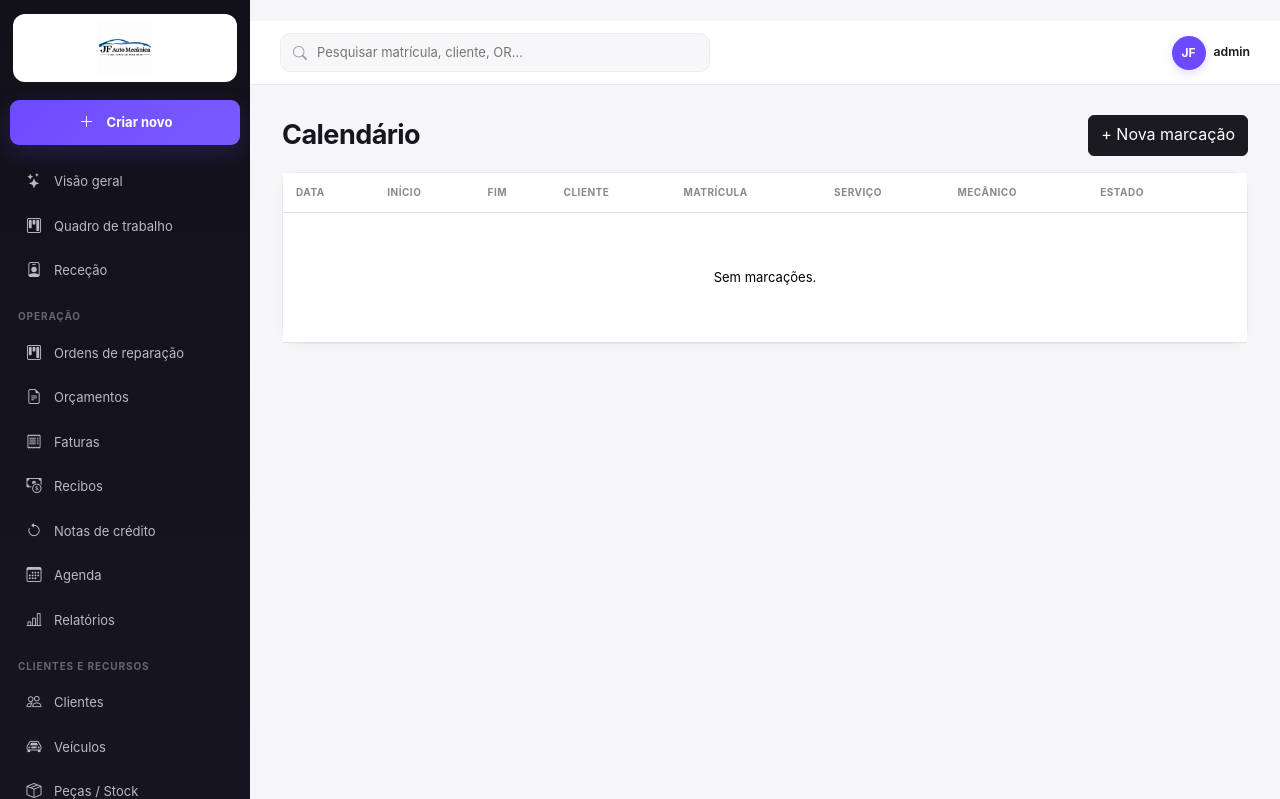
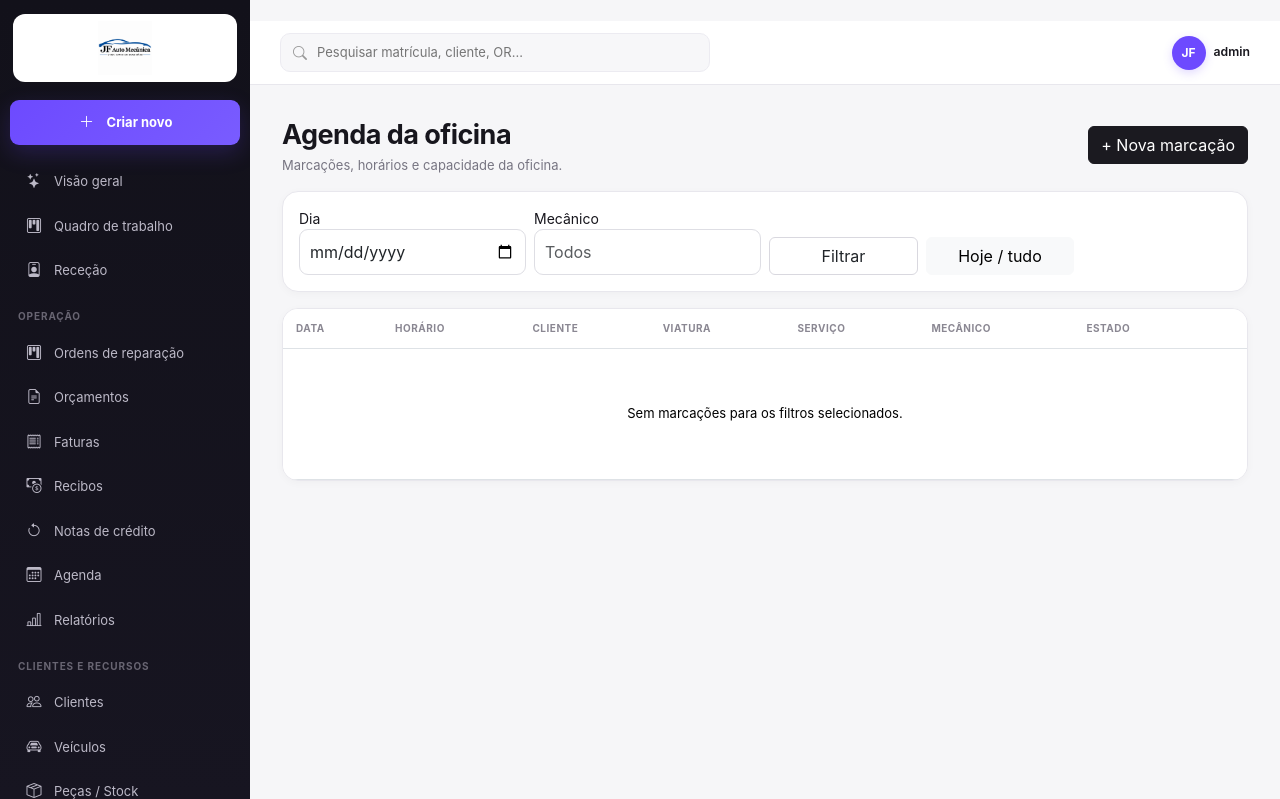
Before and after one commit to jorgefernandesauto-dotcom/JF-AUTO-OFICINA, a Flask app: page /agenda in a window 1280 px wide. Shown: the top 799 px of the page. Run offline with Flask 3, Linux system fonts and the light colour scheme; the visitor is signed in with stand-in values (Sample User, id 1); data comes from the database, SQL or seed files in the repository; data that the repository does not hold is empty.

Commit message:
Add files via upload

```diff
--- a/app.py
+++ b/app.py
@@ -421,7 +421,16 @@ def edit_service(id):
     return render_template('service_form.html',s=s,edit=True)
 
 @app.route('/agenda')
-def agenda(): return render_template('agenda.html',appointments=Appointment.query.order_by(Appointment.start_at).all())
+def agenda():
+    day=request.args.get('day','').strip(); mechanic=request.args.get('mechanic','').strip()
+    query=Appointment.query
+    if day:
+        try:
+            d=date.fromisoformat(day); query=query.filter(Appointment.start_at>=datetime.combine(d,datetime.min.time()), Appointment.start_at<datetime.combine(d,datetime.min.time()).replace(hour=23,minute=59,second=59))
+        except ValueError: day=''
+    if mechanic: query=query.filter(Appointment.mechanic.ilike(f'%{mechanic}%'))
+    appointments=query.order_by(Appointment.start_at).all()
+    return render_template('agenda.html',appointments=appointments,day=day,mechanic=mechanic)
 @app.route('/agenda/new',methods=['GET','POST'])
 def new_appointment():
     if request.method=='POST':
--- a/templates/agenda.html
+++ b/templates/agenda.html
@@ -1 +1,5 @@
-{% extends "base.html" %}{% block content %}<div class="d-flex justify-content-between mb-3"><div class="page-title">Calendário</div><a class="btn btn-dark" href="/agenda/new">+ Nova marcação</a></div><div class="cardx"><table class="table mb-0"><tr><th>Data</th><th>Início</th><th>Fim</th><th>Cliente</th><th>Matrícula</th><th>Serviço</th><th>Mecânico</th><th>Estado</th><th></th></tr>{% for a in appointments %}<tr><td>{{a.start_at.strftime('%d/%m/%Y')}}</td><td>{{a.start_at.strftime('%H:%M')}}</td><td>{{a.end_at.strftime('%H:%M') if a.end_at else '-'}}</td><td>{{a.client_name}}</td><td>{{a.plate or '-'}}</td><td>{{a.service or '-'}}</td><td>{{a.mechanic or '-'}}</td><td><span class="pill">{{a.status}}</span></td><td><a class="btn btn-sm btn-outline-dark" href="/agenda/{{a.id}}/edit">Editar</a></td></tr>{% else %}<tr><td colspan="9" class="empty">Sem marcações.</td></tr>{% endfor %}</table></div>{% endblock %}
+{% extends "base.html" %}{% block content %}
+<div class="d-flex justify-content-between align-items-center mb-3"><div><div class="page-title">Agenda da oficina</div><div class="muted">Marcações, horários e capacidade da oficina.</div></div><a class="btn btn-dark" href="/agenda/new">+ Nova marcação</a></div>
+<div class="cardx p-3 mb-3"><form class="row g-2 align-items-end"><div class="col-md-3"><label>Dia</label><input type="date" name="day" value="{{day}}" class="form-control"></div><div class="col-md-3"><label>Mecânico</label><input name="mechanic" value="{{mechanic}}" class="form-control" placeholder="Todos"></div><div class="col-md-2"><button class="btn btn-outline-dark w-100">Filtrar</button></div><div class="col-md-2"><a class="btn btn-light w-100" href="/agenda">Hoje / tudo</a></div></form></div>
+<div class="cardx p-0 overflow-hidden"><div class="table-responsive"><table class="table mb-0"><thead><tr><th>Data</th><th>Horário</th><th>Cliente</th><th>Viatura</th><th>Serviço</th><th>Mecânico</th><th>Estado</th><th></th></tr></thead><tbody>{% for a in appointments %}<tr><td>{{a.start_at.strftime('%d/%m/%Y')}}</td><td><strong>{{a.start_at.strftime('%H:%M')}}</strong>{% if a.end_at %} — {{a.end_at.strftime('%H:%M')}}{% endif %}</td><td>{{a.client_name}}</td><td>{{a.plate or '-'}}</td><td>{{a.service or '-'}}</td><td>{{a.mechanic or '-'}}</td><td><span class="pill">{{a.status}}</span></td><td><a class="btn btn-sm btn-outline-dark" href="/agenda/{{a.id}}/edit">Editar</a></td></tr>{% else %}<tr><td colspan="8" class="empty">Sem marcações para os filtros selecionados.</td></tr>{% endfor %}</tbody></table></div></div>
+{% endblock %}
--- a/templates/workboard.html
+++ b/templates/workboard.html
@@ -1,6 +1,6 @@
 {% extends "base.html" %}{% block content %}
 <style>
-.kanban-title{font-size:30px;font-weight:780;letter-spacing:-.035em}.kanban{display:grid;grid-template-columns:repeat(5,minmax(210px,1fr));gap:12px;overflow-x:auto;padding-bottom:8px}.lane{background:#f1f2f5;border:1px solid #e4e5e9;border-radius:14px;min-height:360px;padding:10px}.lane-head{display:flex;justify-content:space-between;align-items:center;padding:5px 5px 10px}.lane-head b{font-size:12px}.lane-count{background:#fff;border:1px solid #e1e2e6;border-radius:999px;padding:3px 8px;font-size:11px}.job-card{background:#fff;border:1px solid #e4e5e9;border-radius:11px;padding:13px;margin:8px 0;box-shadow:0 2px 5px #17161d08}.job-card:hover{box-shadow:0 5px 14px #17161d12}.job-card[draggable="true"]{cursor:grab}.lane.dragover{outline:2px dashed #6d4aff;outline-offset:-4px}.job-top{display:flex;justify-content:space-between;gap:8px}.plate{font-weight:800;font-size:13px}.job-client{font-size:12px;color:#6f6c76;margin-top:4px}.job-service{font-size:12px;margin-top:10px}.job-footer{display:flex;justify-content:space-between;align-items:center;margin-top:12px;color:#85818d;font-size:11px}.quick{display:flex;gap:7px;margin:16px 0}.quick .btn{border-radius:9px}.board-note{background:#fff;border:1px solid #e5e5ea;border-radius:12px;padding:13px 15px;color:#666;font-size:12px}
+.kanban-title{font-size:30px;font-weight:780;letter-spacing:-.035em}.kanban{display:grid;grid-template-columns:repeat(5,minmax(210px,1fr));gap:12px;overflow-x:auto;padding-bottom:8px}.lane{background:#f1f2f5;border:1px solid #e4e5e9;border-radius:14px;min-height:360px;padding:10px}.lane-head{display:flex;justify-content:space-between;align-items:center;padding:5px 5px 10px}.lane-head b{font-size:12px}.lane-count{background:#fff;border:1px solid #e1e2e6;border-radius:999px;padding:3px 8px;font-size:11px}.job-card{background:#fff;border:1px solid #e4e5e9;border-radius:11px;padding:13px;margin:8px 0;box-shadow:0 2px 5px #17161d08}.job-card:hover{box-shadow:0 5px 14px #17161d12}.job-card[draggable="true"]{cursor:grab}.lane.dragover{outline:2px dashed #6d4aff;outline-offset:-4px}.job-top{display:flex;justify-content:space-between;gap:8px}.plate{font-weight:800;font-size:13px}.job-client{font-size:12px;color:#6f6c76;margin-top:4px}.job-service{font-size:12px;margin-top:10px}.job-meta{display:flex;justify-content:space-between;gap:8px;margin-top:9px;color:#777;font-size:10px}.job-meta span{white-space:nowrap;overflow:hidden;text-overflow:ellipsis}.job-footer{display:flex;justify-content:space-between;align-items:center;margin-top:12px;color:#85818d;font-size:11px}.quick{display:flex;gap:7px;margin:16px 0}.quick .btn{border-radius:9px}.board-note{background:#fff;border:1px solid #e5e5ea;border-radius:12px;padding:13px 15px;color:#666;font-size:12px}
 @media(max-width:1200px){.kanban{grid-template-columns:repeat(5,250px)}}
 </style>
 <div class="d-flex justify-content-between align-items-center gap-3 mb-2"><div><div class="kanban-title">Quadro de trabalho</div><div class="muted">Visão em tempo real das viaturas, desde a entrada até à entrega.</div></div><a class="btn btn-dark" href="/orders/new"><i class="bi bi-plus-lg"></i> Nova reparação</a></div>
@@ -8,7 +8,7 @@
 <div class="kanban">
 {% set lanes=[('Agendado',['Agendado','Agendada','agendado']),('Diagnóstico',['Diagnóstico','Em diagnóstico','diagnostico']),('Em reparação',['Em reparação','Em Reparação','Em reparacao']),('A aguardar peça',['A aguardar peça','Aguardar peça','A aguardar peca']),('Pronto',['Pronto','Concluído','Concluido'])] %}
 {% for title, statuses in lanes %}<div class="lane" data-status="{{title}}" ondragover="allowDrop(event)" ondragleave="leaveDrop(event)" ondrop="dropOrder(event)"><div class="lane-head"><b>{{title}}</b><span class="lane-count">{% set ns=namespace(n=0) %}{% for o in active_orders %}{% if o.status in statuses %}{% set ns.n=ns.n+1 %}{% endif %}{% endfor %}{{ns.n}}</span></div>
-{% for o in active_orders %}{% if o.status in statuses %}<a href="/orders/{{o.id}}" class="text-decoration-none text-dark"><div class="job-card" draggable="true" data-id="{{o.id}}" ondragstart="dragOrder(event)"><div class="job-top"><span class="plate">{{o.plate or 'Sem matrícula'}}</span><span class="smallcaps">#{{o.number}}</span></div><div class="job-client">{{o.client_name or 'Cliente sem nome'}}</div><div class="job-service">{{o.notes or 'Ordem de reparação'}}</div><div class="job-footer"><span>{{o.km or 0}} km</span><span>Ver OR →</span></div></div></a>{% endif %}{% endfor %}
+{% for o in active_orders %}{% if o.status in statuses %}<a href="/orders/{{o.id}}" class="text-decoration-none text-dark"><div class="job-card" draggable="true" data-id="{{o.id}}" ondragstart="dragOrder(event)"><div class="job-top"><span class="plate">{{o.plate or 'Sem matrícula'}}</span><span class="smallcaps">#{{o.number}}</span></div><div class="job-client">{{o.client_name or 'Cliente sem nome'}}</div><div class="job-service">{{o.complaint or 'Ordem de reparação'}}</div><div class="job-meta"><span><i class="bi bi-person-gear"></i> {{o.mechanic or 'Por atribuir'}}</span><span><i class="bi bi-clock"></i> {{o.entry_at.strftime('%H:%M') if o.entry_at else '--:--'}}{% if o.exit_at %} → {{o.exit_at.strftime('%H:%M')}}{% endif %}</span></div><div class="job-footer"><span>{{o.km or 0}} km</span><span>Ver OR →</span></div></div></a>{% endif %}{% endfor %}
 </div>{% endfor %}
 </div>
 <div class="board-note mt-3"><i class="bi bi-lightbulb me-2"></i>Fluxo JF Auto: <strong>orçamento aprovado → ordem de reparação → peças/stock → reparação → pronto → faturação</strong>.</div>
```
